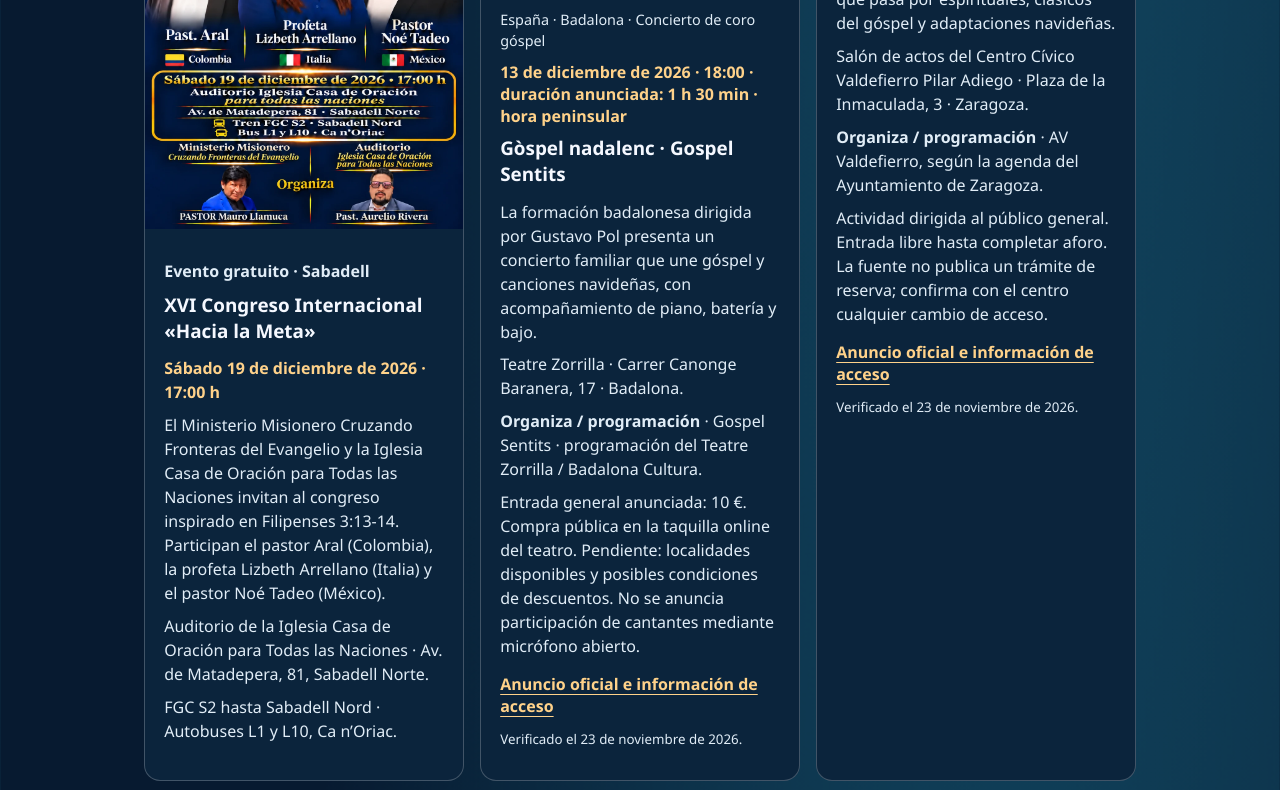
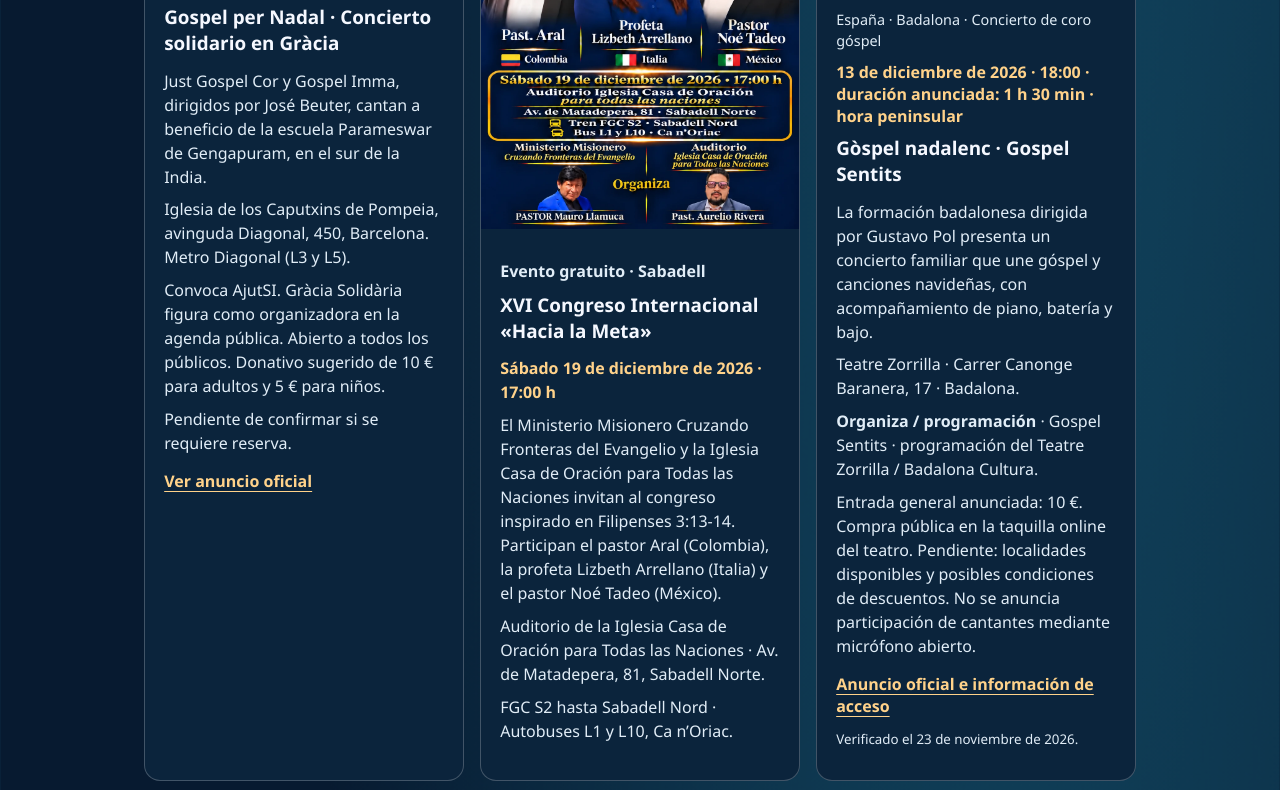
Before and after one commit to grupoetvmediapro/horizonte-sonoro, a plain HTML site: page index.html in a window 1280 px wide. Shown: the part 3931-4721 px from the top of the page. Drawn offline with Linux system fonts and the light colour scheme.

Commit message:
Publicar novedades del 23 de noviembre con imágenes oficiales

```diff
--- a/index.html
+++ b/index.html
@@ -121,6 +121,7 @@
   <h2 id="anuncios-titulo">Anuncios</h2>
   <p>Agenda góspel de España y Europa: conciertos de coros, encuentros, festivales, concursos y micrófonos abiertos. España tiene prioridad en nuestra selección.</p><p class="caption">Cada ficha enlaza a su fuente oficial. Fechas y horas locales del evento. Revisión editorial: 23 de noviembre de 2026. Confirma plazas y condiciones con la organización antes de reservar o viajar.</p>
   <div class="anuncios-grid">
+<article id="gospel-per-nadal-2026" data-event-end="2026-11-29" data-timezone="Europe/Madrid"><figure style="margin:0"><a href="https://graciasolidaria.org/archivos/gospel-per-nadal-2026/"><img src="https://graciasolidaria.org/wp-content/uploads/2026/11/Gospel-per-Nadal-2026-AJUTSI-scaled.jpg" alt="Cartel de Gospel per Nadal 2026" loading="lazy" style="display:block;width:100%;max-height:460px;object-fit:contain"></a><figcaption>Cartel de AjutSI, difundido por Gràcia Solidària.</figcaption></figure><div class="anuncio-texto"><time datetime="2026-11-29T19:00:00+01:00">Domingo 29 de noviembre de 2026 · 19:00–20:00 h</time><h3>Gospel per Nadal · Concierto solidario en Gràcia</h3><p>Just Gospel Cor y Gospel Imma, dirigidos por José Beuter, cantan a beneficio de la escuela Parameswar de Gengapuram, en el sur de la India.</p><p>Iglesia de los Caputxins de Pompeia, avinguda Diagonal, 450, Barcelona. Metro Diagonal (L3 y L5).</p><p>Convoca AjutSI. Gràcia Solidària figura como organizadora en la agenda pública. Abierto a todos los públicos. Donativo sugerido de 10 € para adultos y 5 € para niños.</p><p>Pendiente de confirmar si se requiere reserva.</p><a href="https://graciasolidaria.org/archivos/gospel-per-nadal-2026/">Ver anuncio oficial</a></div></article>
 <article id="hacia-la-meta-sabadell-2026" data-event-end="2026-12-19" data-timezone="Europe/Madrid">
 <figure><a href="anuncios/hacia-la-meta.webp"><img src="anuncios/hacia-la-meta.webp" alt="Cartel del XVI Congreso Internacional Hacia la Meta en Sabadell" loading="lazy" style="aspect-ratio:auto;object-fit:contain"></a></figure>
 <div class="anuncio-texto"><p><strong>Evento gratuito · Sabadell</strong></p><h3>XVI Congreso Internacional «Hacia la Meta»</h3>
```
